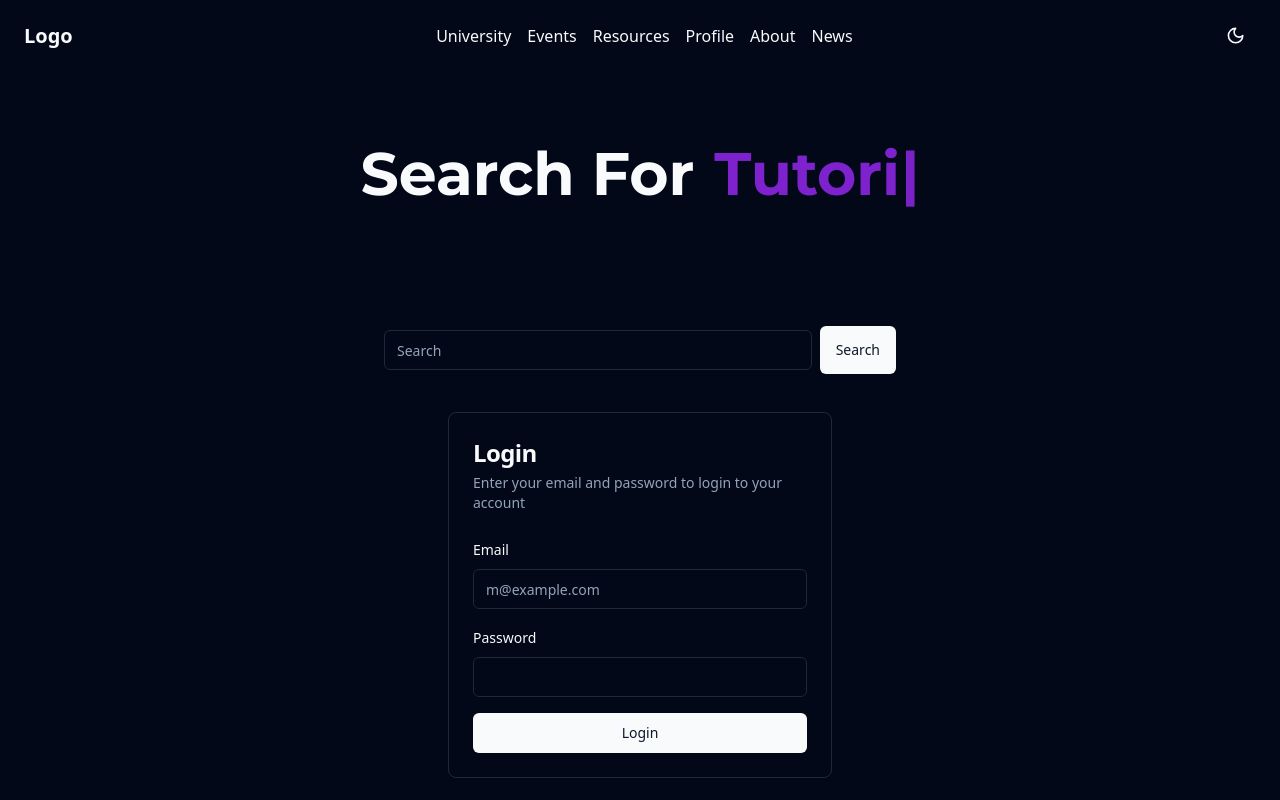
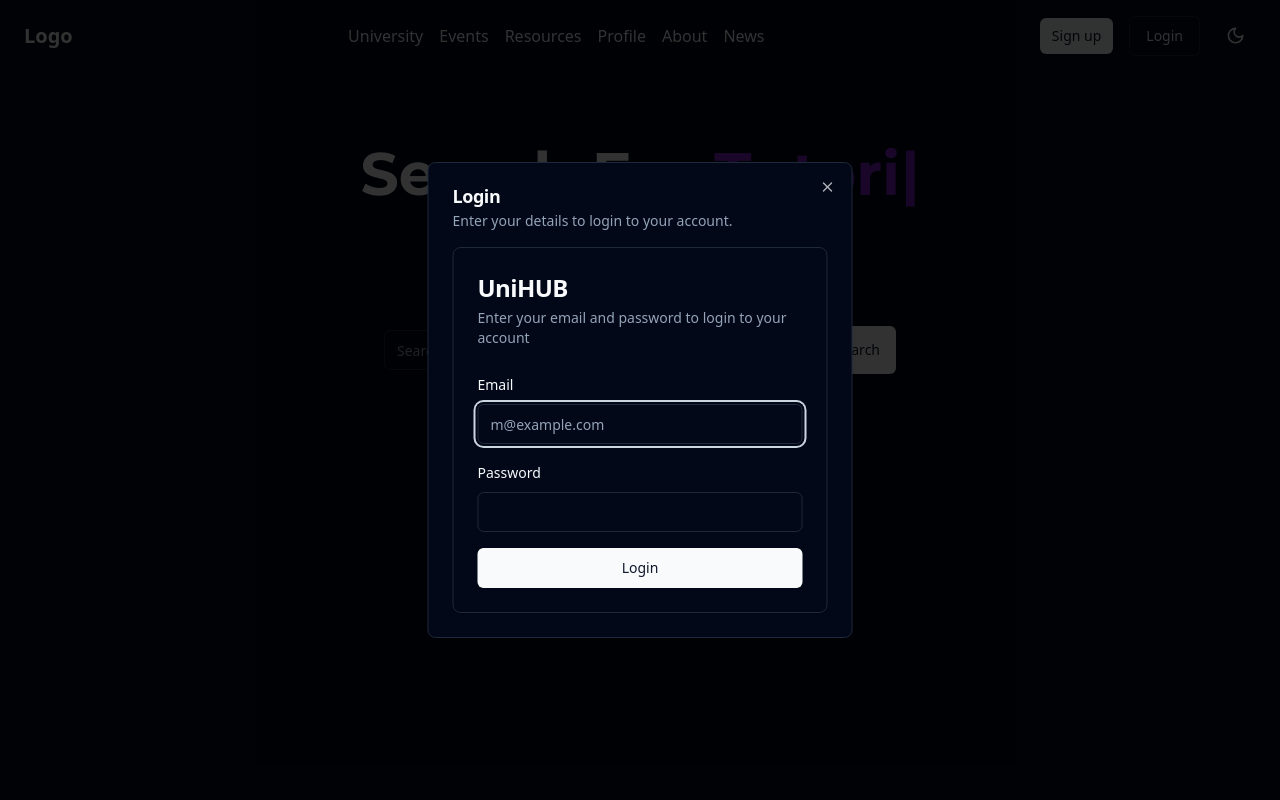
Before and after one commit to M1cK3yM/Education_Resources_and_Tutorial_Platform, a React (Vite) app in the folder front-end/UniHub Ethiopia/: page / in a window 1280 px wide. Both pictures are taken after a click on the button "Login". Built offline with nearby package versions, Linux system fonts and the light colour scheme; no server answers.

Commit message:
add login dialog to navbar

```diff
--- a/front-end/UniHub Ethiopia/package.json
+++ b/front-end/UniHub Ethiopia/package.json
@@ -12,6 +12,7 @@
   "dependencies": {
     "@hookform/resolvers": "^3.9.0",
     "@radix-ui/react-avatar": "^1.1.0",
+    "@radix-ui/react-dialog": "^1.1.1",
     "@radix-ui/react-dropdown-menu": "^2.1.1",
     "@radix-ui/react-label": "^2.1.0",
     "@radix-ui/react-scroll-area": "^1.1.0",
--- a/front-end/UniHub Ethiopia/src/components/login.jsx
+++ b/front-end/UniHub Ethiopia/src/components/login.jsx
@@ -5,6 +5,14 @@
   CardDescription,
   CardContent,
 } from "@/components/ui/card";
+import {
+  Dialog,
+  DialogContent,
+  DialogDescription,
+  DialogHeader,
+  DialogTitle,
+  DialogTrigger,
+} from "@/components/ui/dialog";
 import { Label } from "@/components/ui/label";
 import { Input } from "@/components/ui/input";
 import { Button } from "@/components/ui/button";
@@ -28,9 +36,20 @@
 
   const handleLogin = async () => await login(data);
   return (
+    <Dialog>
+      <DialogTrigger asChild>
+        <Button variant="outline">Login</Button>
+      </DialogTrigger>
+      <DialogContent className="sm:max-w-[425px]">
+        <DialogHeader>
+          <DialogTitle>Login</DialogTitle>
+          <DialogDescription>
+            Enter your details to login to your account.
+          </DialogDescription>
+        </DialogHeader>
         <Card className="mx-auto max-w-sm">
           <CardHeader className="space-y-1">
-        <CardTitle className="text-2xl font-bold">Login</CardTitle>
+            <CardTitle className="text-2xl font-bold">UniHUB</CardTitle>
             <CardDescription>
               Enter your email and password to login to your account
             </CardDescription>
@@ -64,6 +83,8 @@
             </div>
           </CardContent>
         </Card>
+      </DialogContent>
+    </Dialog>
   );
 };
 
--- a/front-end/UniHub Ethiopia/src/components/navbar.jsx
+++ b/front-end/UniHub Ethiopia/src/components/navbar.jsx
@@ -1,37 +1,53 @@
 import { Link } from "react-router-dom";
 import { ModeToggle } from "./modeToggle";
+import { Button } from "@/components/ui/button";
+import { LoginPage } from "./login";
 
 function Navbar() {
   return (
     <nav className="absolute top-0 left-0 w-full bg-transparent text-foreground z-10">
       <div className="container mx-auto flex items-center justify-between py-4 px-6">
-
         <Link to="/" className="text-xl font-semibold">
           Logo
         </Link>
 
         <ul className="flex space-x-4">
           <li>
-            <Link to="/universities" className="hover:text-gray-300">University</Link>
+            <Link to="/universities" className="hover:text-gray-300">
+              University
+            </Link>
           </li>
           <li>
-            <Link to="/events" className="hover:text-gray-300">Events</Link>
+            <Link to="/events" className="hover:text-gray-300">
+              Events
+            </Link>
           </li>
           <li>
-            <Link to="/resources" className="hover:text-gray-300">Resources</Link>
+            <Link to="/resources" className="hover:text-gray-300">
+              Resources
+            </Link>
           </li>
           <li>
-            <Link to="/profile" className="hover:text-gray-300">Profile</Link>
+            <Link to="/profile" className="hover:text-gray-300">
+              Profile
+            </Link>
           </li>
           <li>
-            <Link to="/about" className="hover:text-gray-300">About</Link>
+            <Link to="/about" className="hover:text-gray-300">
+              About
+            </Link>
           </li>
           <li>
-            <Link to="/news" className="hover:text-gray-300">News</Link>
+            <Link to="/news" className="hover:text-gray-300">
+              News
+            </Link>
           </li>
         </ul>
-
-        <ModeToggle />
+        <div className="flex items-center gap-4">
+          <Button size="sm">Sign up</Button>
+          <LoginPage />
+          <ModeToggle />
+        </div>
       </div>
     </nav>
   );
--- /dev/null
+++ b/front-end/UniHub Ethiopia/src/components/ui/dialog.jsx
@@ -0,0 +1,94 @@
+import * as React from "react"
+import * as DialogPrimitive from "@radix-ui/react-dialog"
+import { X } from "lucide-react"
+
+import { cn } from "@/lib/utils"
+
+const Dialog = DialogPrimitive.Root
+
+const DialogTrigger = DialogPrimitive.Trigger
+
+const DialogPortal = DialogPrimitive.Portal
+
+const DialogClose = DialogPrimitive.Close
+
+const DialogOverlay = React.forwardRef(({ className, ...props }, ref) => (
+  <DialogPrimitive.Overlay
+    ref={ref}
+    className={cn(
+      "fixed inset-0 z-50 bg-black/80  data-[state=open]:animate-in data-[state=closed]:animate-out data-[state=closed]:fade-out-0 data-[state=open]:fade-in-0",
+      className
+    )}
+    {...props} />
+))
+DialogOverlay.displayName = DialogPrimitive.Overlay.displayName
+
+const DialogContent = React.forwardRef(({ className, children, ...props }, ref) => (
+  <DialogPortal>
+    <DialogOverlay />
+    <DialogPrimitive.Content
+      ref={ref}
+      className={cn(
+        "fixed left-[50%] top-[50%] z-50 grid w-full max-w-lg translate-x-[-50%] translate-y-[-50%] gap-4 border bg-background p-6 shadow-lg duration-200 data-[state=open]:animate-in data-[state=closed]:animate-out data-[state=closed]:fade-out-0 data-[state=open]:fade-in-0 data-[state=closed]:zoom-out-95 data-[state=open]:zoom-in-95 data-[state=closed]:slide-out-to-left-1/2 data-[state=closed]:slide-out-to-top-[48%] data-[state=open]:slide-in-from-left-1/2 data-[state=open]:slide-in-from-top-[48%] sm:rounded-lg",
+        className
+      )}
+      {...props}>
+      {children}
+      <DialogPrimitive.Close
+        className="absolute right-4 top-4 rounded-sm opacity-70 ring-offset-background transition-opacity hover:opacity-100 focus:outline-none focus:ring-2 focus:ring-ring focus:ring-offset-2 disabled:pointer-events-none data-[state=open]:bg-accent data-[state=open]:text-muted-foreground">
+        <X className="h-4 w-4" />
+        <span className="sr-only">Close</span>
+      </DialogPrimitive.Close>
+    </DialogPrimitive.Content>
+  </DialogPortal>
+))
+DialogContent.displayName = DialogPrimitive.Content.displayName
+
+const DialogHeader = ({
+  className,
+  ...props
+}) => (
+  <div
+    className={cn("flex flex-col space-y-1.5 text-center sm:text-left", className)}
+    {...props} />
+)
+DialogHeader.displayName = "DialogHeader"
+
+const DialogFooter = ({
+  className,
+  ...props
+}) => (
+  <div
+    className={cn("flex flex-col-reverse sm:flex-row sm:justify-end sm:space-x-2", className)}
+    {...props} />
+)
+DialogFooter.displayName = "DialogFooter"
+
+const DialogTitle = React.forwardRef(({ className, ...props }, ref) => (
+  <DialogPrimitive.Title
+    ref={ref}
+    className={cn("text-lg font-semibold leading-none tracking-tight", className)}
+    {...props} />
+))
+DialogTitle.displayName = DialogPrimitive.Title.displayName
+
+const DialogDescription = React.forwardRef(({ className, ...props }, ref) => (
+  <DialogPrimitive.Description
+    ref={ref}
+    className={cn("text-sm text-muted-foreground", className)}
+    {...props} />
+))
+DialogDescription.displayName = DialogPrimitive.Description.displayName
+
+export {
+  Dialog,
+  DialogPortal,
+  DialogOverlay,
+  DialogClose,
+  DialogTrigger,
+  DialogContent,
+  DialogHeader,
+  DialogFooter,
+  DialogTitle,
+  DialogDescription,
+}
--- a/front-end/UniHub Ethiopia/src/pages/homePage.jsx
+++ b/front-end/UniHub Ethiopia/src/pages/homePage.jsx
@@ -30,8 +30,6 @@
             Search
           </Button>
         </div>
-
-        <LoginPage />
       </section>
     </main>
   );
```
Also changed, not shown: front-end/UniHub Ethiopia/src/components/signin.jsx (added), 1 other file (tests, documents, lock files or other folders). Lines whose indentation alone changed are shown as unchanged.
